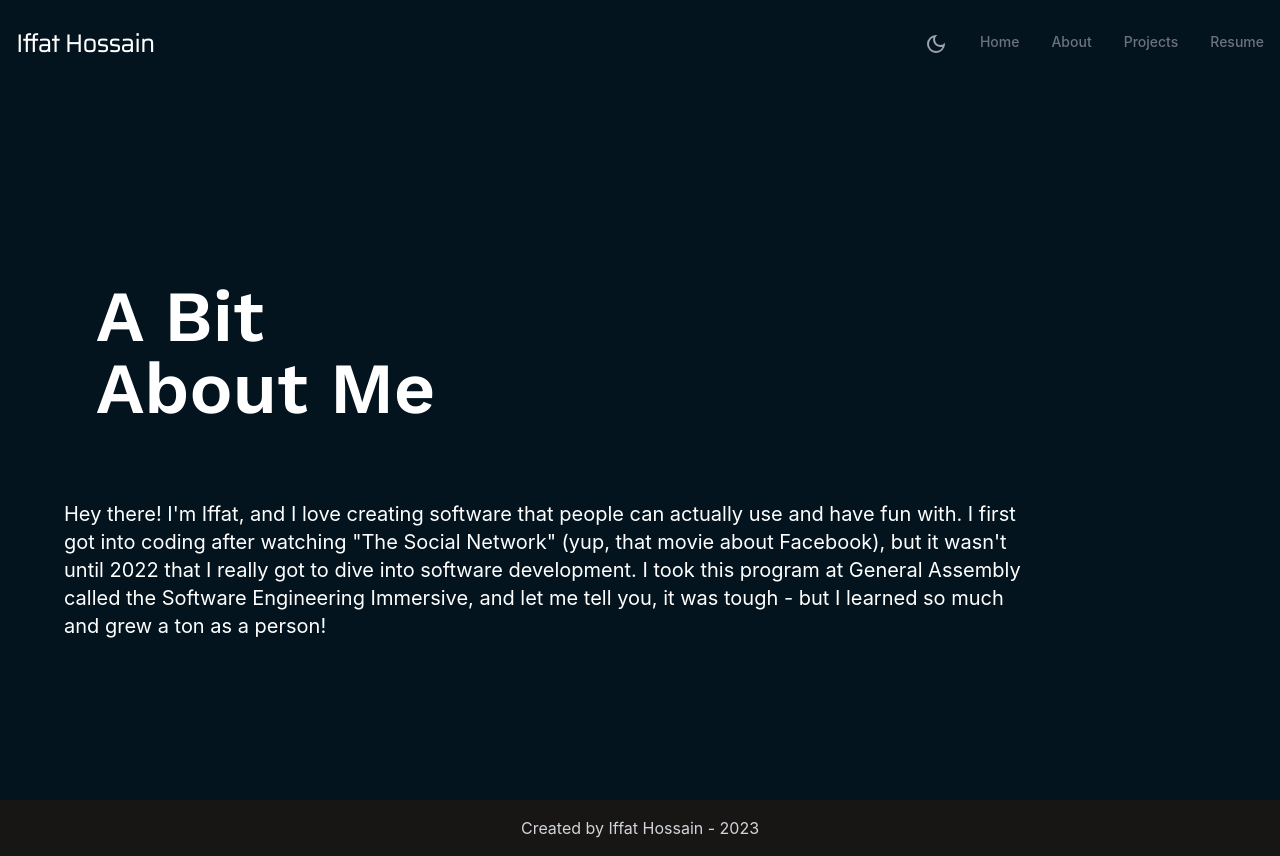
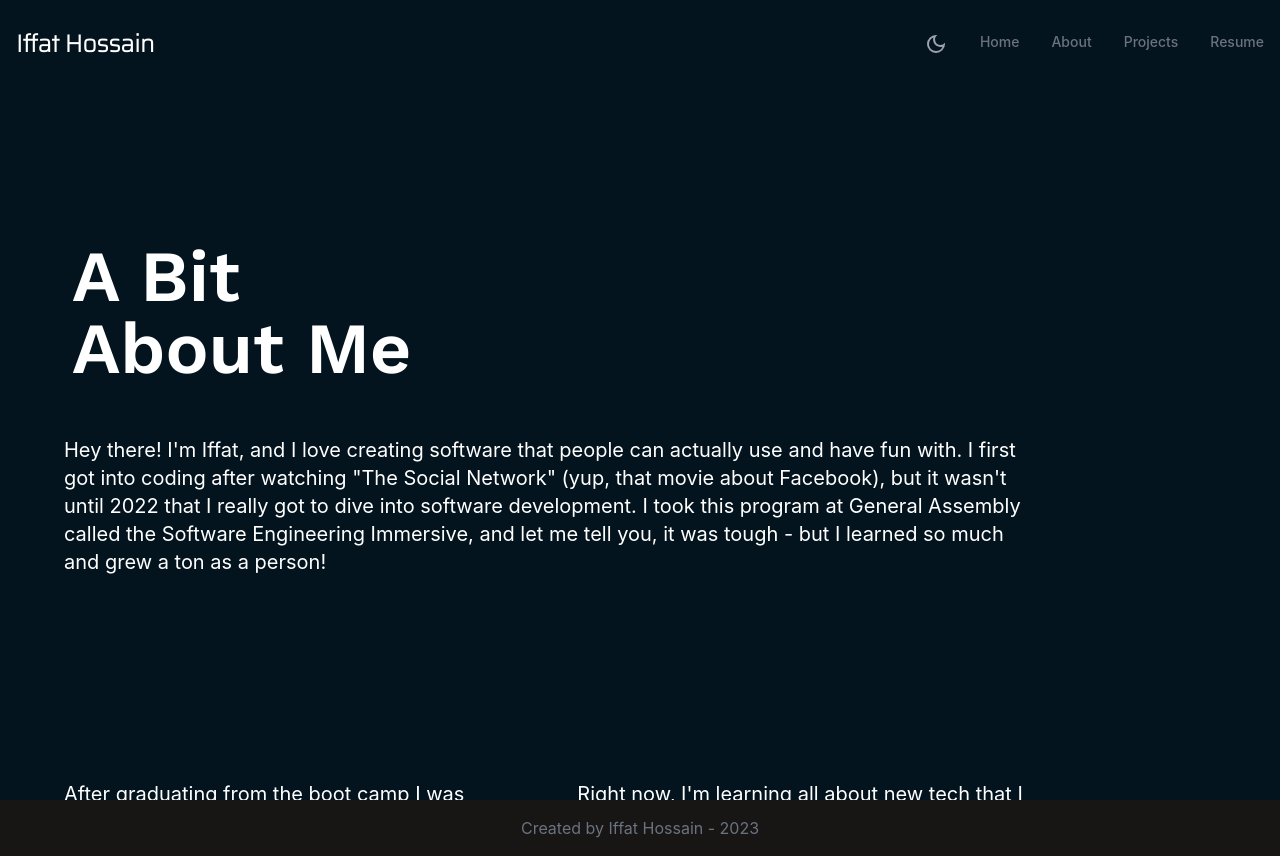
Before and after one commit to Iffat77/portfolio-v2, a React (Create React App) app in the folder portfolio-v2/: page /about in a window 1280 px wide. Built offline with nearby package versions, Linux system fonts and the light colour scheme; a web font is replaced by a local one.

Commit message:
adds resume and further styling changes

```diff
--- a/portfolio-v2/package.json
+++ b/portfolio-v2/package.json
@@ -8,9 +8,12 @@
     "@testing-library/user-event": "^13.5.0",
     "axios": "^1.1.3",
     "classnames": "^2.3.2",
+    "install": "^0.13.0",
+    "npm": "^9.6.2",
     "react": "^18.2.0",
     "react-dom": "^18.2.0",
     "react-icons": "^4.8.0",
+    "react-pdf": "^6.2.2",
     "react-router-dom": "^6.3.0",
     "react-scripts": "5.0.1",
     "web-vitals": "^2.1.4"
--- a/portfolio-v2/src/App.js
+++ b/portfolio-v2/src/App.js
@@ -7,6 +7,7 @@ import About from "../src/screens/About";
 import Projects from "./screens/Projects";
 import ApexStats from "./screens/ApexStats";
 import AqBot from "./screens/AqBot";
+
 
 function App() {
   return (
--- a/portfolio-v2/src/components/Footer.jsx
+++ b/portfolio-v2/src/components/Footer.jsx
@@ -4,7 +4,7 @@ function Footer() {
   return (
     <footer className="dark:bg-[#171614]">
       <div className="max-w-6xl mx-auto px-4 py-4 sm:px-6 lg:px-8 flex justify-center">
-        <p className="text-gray-300 text-center">
+        <p className="text-gray-500 text-center">
           Created by Iffat Hossain - 2023
         </p>
       </div>
--- a/portfolio-v2/src/components/Nav.jsx
+++ b/portfolio-v2/src/components/Nav.jsx
@@ -1,5 +1,6 @@
 import { NavLink, useNavigate } from "react-router-dom";
 import { useState, useEffect } from "react";
+import resume from '../assets/resume.pdf'
 import { MdOutlineLightMode, MdOutlineDarkMode } from "react-icons/md";
 
 function Navbar() {
@@ -69,7 +70,7 @@ function Navbar() {
                 </li>
 
                 <li className="block px-4 py-2 dark:hover:bg-slate-600 hover:bg-gray-200 hover:text-black dark:hover:text-gray-200 ">
-                  <NavLink to="/">Resume</NavLink>
+                <a  href = {resume} target = "_blank">Resume</a>
                 </li>
                 <li class="block px-4 py-2 text-center cursor-pointer dark:hover:bg-slate-600 border-gray-500 hover:bg-gray-200 hover:text-black dark:hover:text-gray-200  ">
                   Close
@@ -114,12 +115,7 @@ function Navbar() {
               </li>
 
               <li>
-                <NavLink
-                  to="/resume"
-                  className="block py-2 pl-3 pr-4 rounded hover:bg-gray-200 hover:text-black dark:hover:text-gray-200 md:hover:bg-transparent md:border-0 md:p-0 "
-                >
-                  Resume
-                </NavLink>
+              <a className="block py-2 pl-3 pr-4 rounded hover:bg-gray-200 hover:text-black dark:hover:text-gray-200 md:hover:bg-transparent md:border-0 md:p-0 " href = {resume} target = "_blank">Resume</a>
               </li>
             </ul>
           </div>
--- a/portfolio-v2/src/screens/About.jsx
+++ b/portfolio-v2/src/screens/About.jsx
@@ -4,7 +4,7 @@ function About() {
   return (
     <div className="h-screen dark:bg-[#04141E] dark:text-gray-300 overflow-auto">
       <div className="pt-28 px-6 dark:bg-[#04141E] dark:text-white ">
-        <section className="h-full mt-8 p-10 top-0 left-0 right-0 bottom-auto w-auto">
+        <section className="h-1/2 mt-4 p-4 top-0 left-0 right-0 bottom-auto w-auto">
           <div className="block">
             <h2 className="font-font-work text-6xl pt-15 md:text-7xl lg:pl-8 lg:pt-24 py-3 dark:text-white">
               A Bit <br></br> About Me
@@ -12,9 +12,9 @@ function About() {
           </div>
         </section>
 
-        <section className=" md:grid md:grid-cols-2 md:grid-rows-2 md:gap-8 md:px-2 lg:w-5/6 ">
+        <section className=" md:grid md:grid-cols-2 md:grid-rows-2 md:gap-4 md:px-2 lg:w-5/6 ">
           <div className="col-span-2 row-span-1">
-            <p className="w-auto sm:max-w-lg md:max-w-none text-lg md:text-xl lg:pl-8 py-6 leading-8 h-full">
+            <p className="w-auto sm:max-w-lg md:max-w-none text-lg md:text-xl lg:pl-8 py-6 leading-8 h-1/2">
               Hey there! I'm Iffat, and I love creating software that people can
               actually use and have fun with. I first got into coding after
               watching "The Social Network" (yup, that movie about Facebook),
@@ -26,7 +26,7 @@ function About() {
             </p>
           </div>
           <div className="col-span-1 row-span-1">
-            <p className="w-auto max-w-lg text-lg md:text-xl lg:pl-8 py-6 leading-8 h-full">
+            <p className="w-auto max-w-lg text-lg md:text-xl lg:pl-8 py-6 leading-8 h-1/2">
               After graduating from the boot camp I was presented with the
               opportunity to work at GA as a teaching assistant. This experience
               has allowed me to focus on my core fundamentals even further so
--- a/portfolio-v2/src/screens/Home.jsx
+++ b/portfolio-v2/src/screens/Home.jsx
@@ -89,7 +89,7 @@ export default function Home() {
         </section>
       </div> */}
 
-      <div className="dark:bg-[#04141E] bg-[#b0c0bc] dark:text-white snap-start ">
+      <div className="dark:bg-[#04141E] bg-white dark:text-white snap-start ">
         <section className=" pt-24 px-6 h-screen overflow-auto ">
           <div className="pt-24 px-6 ">
             <h2 className="font-font-work text-4xl md:text-5xl lg:pl-8 py-6 dark:text-white">
--- a/portfolio-v2/src/screens/Projects.jsx
+++ b/portfolio-v2/src/screens/Projects.jsx
@@ -26,7 +26,7 @@ function Projects() {
         </div>
       </div>
 
-      {/* <div className="h-full w-full"></div> */}
+
       <div className="pt-28 snap-end px-6 w-screen h-screen dark:text-white grid grid-cols-1 grid-rows-7 lg:grid-cols-2 lg:grid-rows-3 md:gap-4 mb-10 ">
         <section className="row-span-4 lg:row-start-2 lg:row-span-2 h-full w-full rounded-md bg-airbot bg-no-repeat bg-cover bg-center"></section>
         <h2 className="font-font-kanit justify-self-start place-self-center row-span-1 lg:col-span-2 lg:row-span-1 text-4xl md:text-6xl lg:pl-8 pt-3 dark:text-white">
@@ -41,7 +41,7 @@ function Projects() {
           </p>
         </div>
 
-        <div className="w-full row-span-1 r max-w-lg text-xl md:text-2xl lg:row-start-3 lg:pl-8 place-self-center lg:place-self-center lg:justify-self-start ">
+        <div className="w-full row-span-1 text-xl md:text-2xl lg:row-start-3 lg:pl-8 place-self-center lg:place-self-center lg:justify-self-start ">
           <NavLink to="/projects/aqbot">
             <h1 className="relative inline-flex items-center justify-center px-6 py-3 overflow-hidden font-bold text-white rounded-md shadow-2xl group animate-puls bg-sky-600 hover:bg-blue-700">
               <span className="relative "> View </span>
@@ -50,21 +50,6 @@ function Projects() {
         </div>
       </div>
 
-      {/* <section className="h-full mt-8 p-10 top-0 left-0 right-0 bottom-auto w-auto">
-          <div className="block">
-            <h2 className="font-font-work text-8xl pt-15 md:text-10xl lg:pl-8 lg:pt-24 py-3 dark:text-white">
-              The Second project
-            </h2>
-          </div>
-        </section>
-
-        <section className="h-full mt-8 p-10 top-0 left-0 right-0 bottom-auto w-auto">
-          <div className="block">
-            <h2 className="font-font-work text-8xl pt-15 md:text-10xl lg:pl-8 lg:pt-24 py-3 dark:text-white">
-              The Third project
-            </h2>
-          </div>
-        </section> */}
       {/* <footer className="">
         <div class="grid grid-rows-6 gap-4">
           <div class="bg-red-500 h-4"></div>
```
Also changed, not shown: portfolio-v2/src/components/nav.css (deleted), 2 other files (tests, documents, lock files or other folders).
